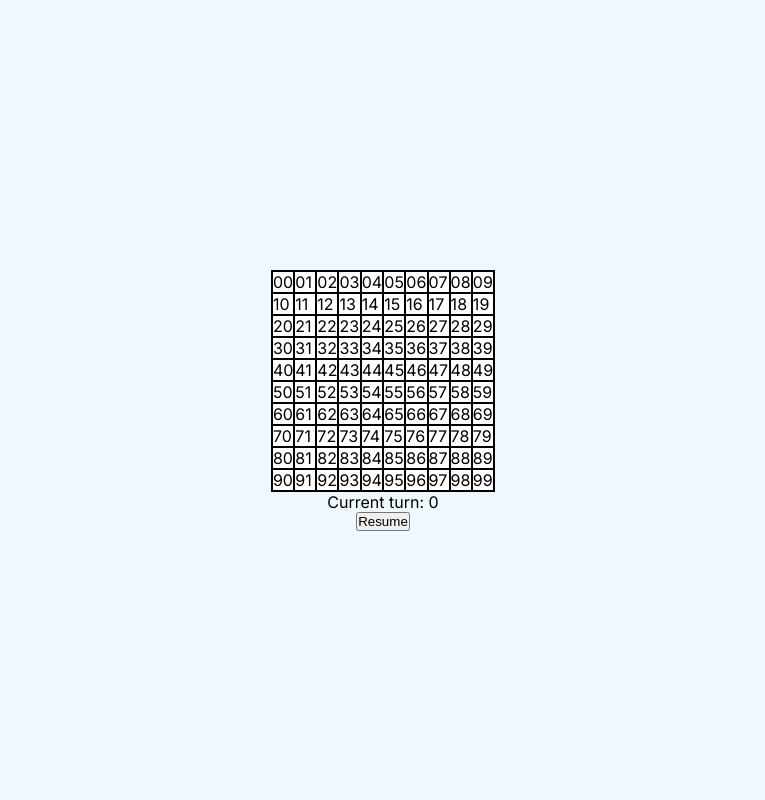
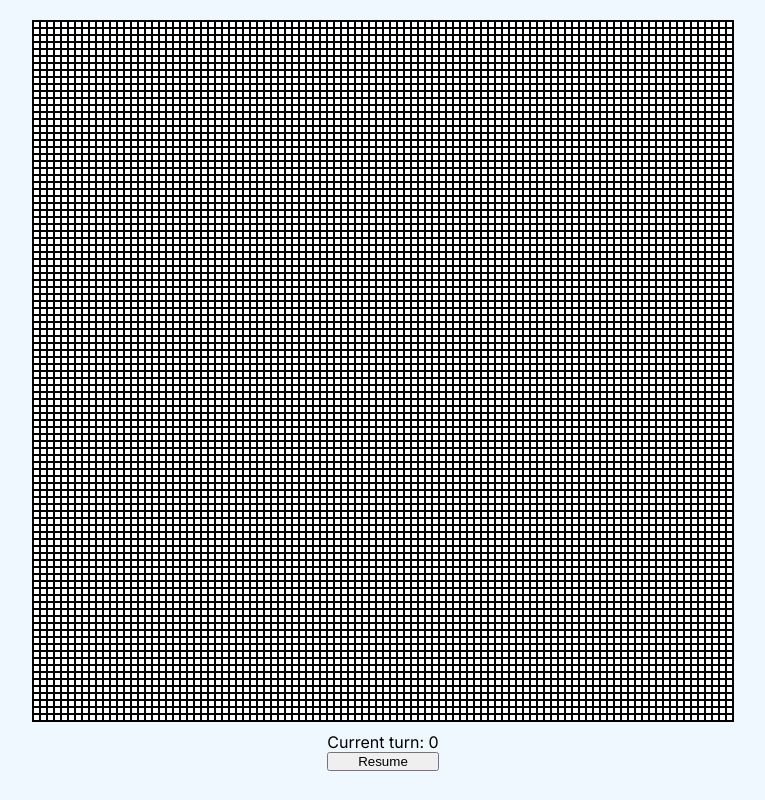
Before and after one commit to CavalcanteLucas/golly--1, a Next.js app: page / in a window 1280 px wide. Shown: the whole page, without its empty margins (257-1022 px from the left). Built offline with nearby package versions, Linux system fonts and the light colour scheme.

Commit message:
Implement next turn method

```diff
--- a/src/app/globals.css
+++ b/src/app/globals.css
@@ -21,8 +21,8 @@ body {
 }
 
 .cell {
-  height: 20px;
-  width: 20px;
+  height: 5px;
+  width: 5px;
 }
 
 .cell-off {
@@ -34,3 +34,9 @@ body {
   background-color: black;
   color: white;
 }
+
+.turn-counter-box {
+  display: flex;
+  flex-direction: column;
+  margin: 10px;
+}
--- a/src/app/page.tsx
+++ b/src/app/page.tsx
@@ -69,13 +69,19 @@ class MyBoard {
 
   computeNextTurn() {
     const newBoard = this.initializeBoard();
-
     for (let i = 0; i < this.size; i++) {
       for (let j = 0; j < this.size; j++) {
         if (this.board[i][j].state) {
-          newBoard[i][j] = { x: i, y: j, state: false };
+          if (this.countAliveNeighbours(i, j) < 2 || this.countAliveNeighbours(i, j) > 3) {
+            newBoard[i][j] = { x: i, y: j, state: false };
+          }
+          if (this.countAliveNeighbours(i, j) === 2 || this.countAliveNeighbours(i, j) === 3) {
+            newBoard[i][j] = { x: i, y: j, state: true };
+          }
         } else {
-          newBoard[i][j] = { x: i, y: j, state: true };
+          if (this.countAliveNeighbours(i, j) === 3) {
+            newBoard[i][j] = { x: i, y: j, state: true };
+          }
         }
       }
     }
@@ -85,7 +91,7 @@ class MyBoard {
 }
 
 function BoardComponent() {
-  const [board, setBoard] = useState(new MyBoard(10));
+  const [board, setBoard] = useState(new MyBoard(100));
 
   const handleCellClick = (x: number, y: number) => {
     const newBoard = new MyBoard(board.size, board);
@@ -102,8 +108,8 @@ function BoardComponent() {
     if (!paused) {
       turn = setInterval(() => {
         setCount((oldCount) => oldCount + 1);
-        // board.computeNextTurn();
-      }, 1000);
+        board.computeNextTurn();
+      }, 100);
     }
 
     return () => {
@@ -128,9 +134,7 @@ function BoardComponent() {
                     className="cell cell-on"
                     key={cellIndex}
                   >
-                    {board.countAliveNeighbours(cell.x, cell.y)}
-                    {/* {cell.x}
-                    {cell.y} */}
+                    {/* {board.countAliveNeighbours(cell.x, cell.y)} */}
                   </td>
                 ) : (
                   <td
@@ -138,8 +142,7 @@ function BoardComponent() {
                     onClick={() => handleCellClick(cell.x, cell.y)}
                     key={cellIndex}
                   >
-                    {cell.x}
-                    {cell.y}
+                    {/* {cell.x}{cell.y} */}
                   </td>
                 )
               )}
@@ -147,8 +150,10 @@ function BoardComponent() {
           ))}
         </tbody>
       </table>
-      <div>Current turn: {count}</div>
-      <button onClick={handlePause}>{paused ? "Resume" : "Pause"}</button>
+      <div className="turn-counter-box">
+        <p>Current turn: {count}</p>
+        <button onClick={handlePause}>{paused ? "Resume" : "Pause"}</button>
+      </div>
     </>
   );
 }
```
